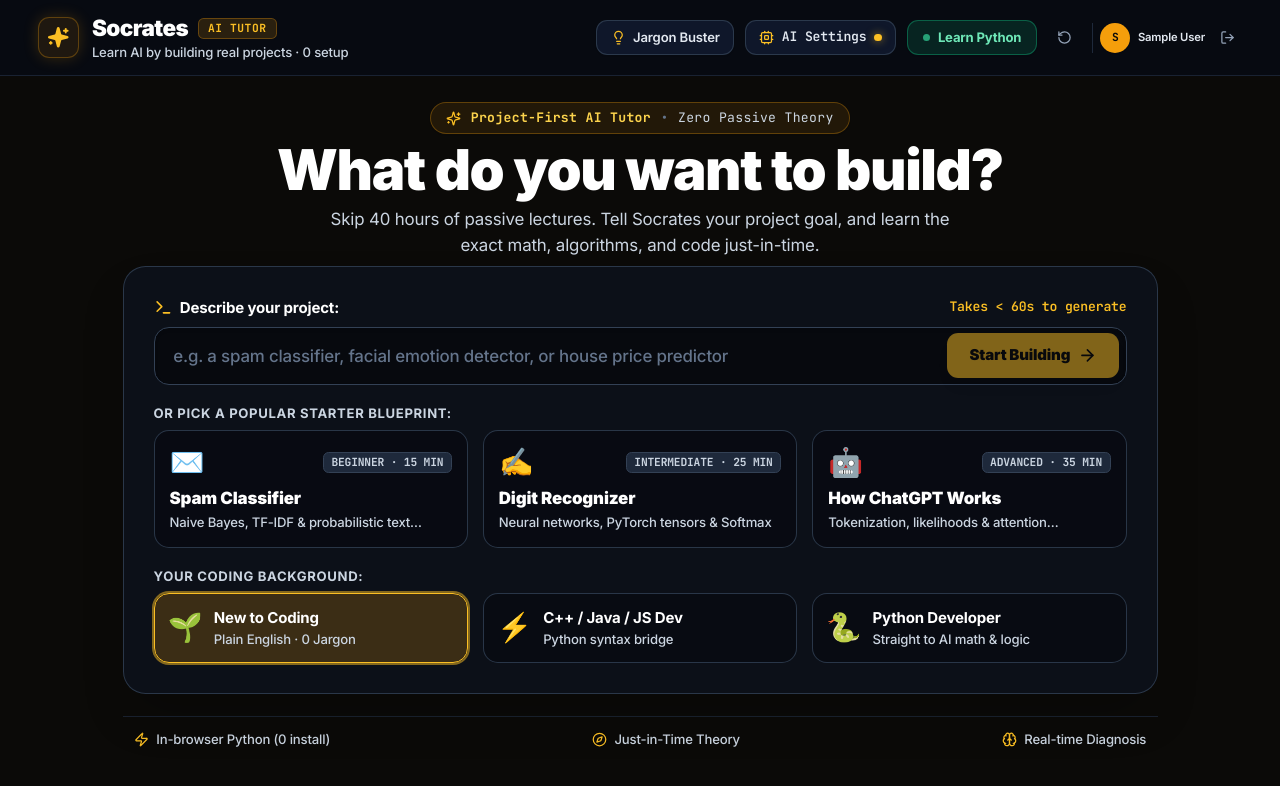
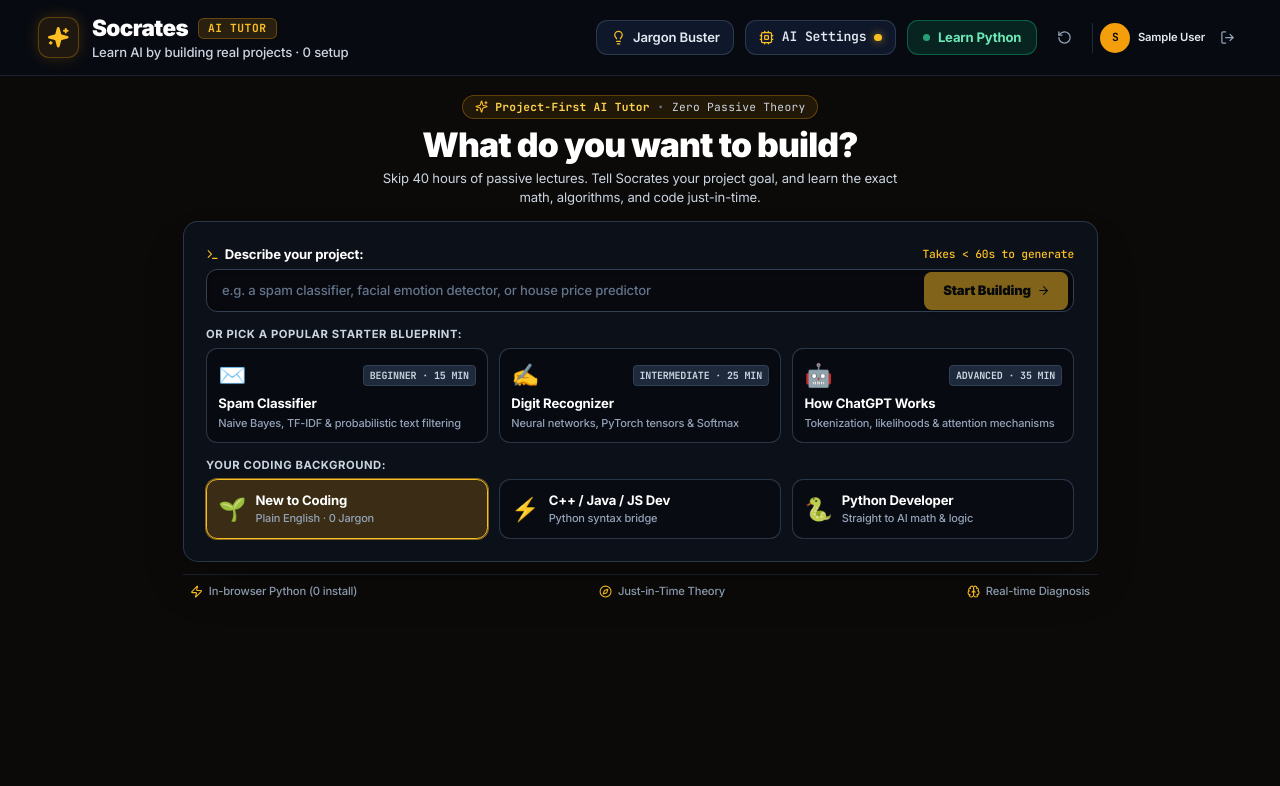
Before and after one commit to Suhas1010/Socrates, a Next.js app: page / in a window 1280 px wide. Shown: the top 786 px of the page. Built offline with nearby package versions, Linux system fonts and the light colour scheme; no server answers; sample sign-in values are in the browser's storage.

Commit message:
ui: scale down LandingView hero heading, input, and cards for sleek compact layout

```diff
--- a/src/components/LandingView.tsx
+++ b/src/components/LandingView.tsx
@@ -72,39 +72,39 @@
   };
 
   return (
-    <div className="relative w-full max-w-5xl md:max-w-6xl mx-auto px-4 sm:px-6 pt-3 sm:pt-5 pb-10 sm:pb-12 text-slate-100 flex flex-col justify-between min-h-full">
+    <div className="relative w-full max-w-4xl md:max-w-5xl mx-auto px-4 sm:px-6 pt-2 sm:pt-4 pb-16 sm:pb-20 text-slate-100 flex flex-col justify-start min-h-full">
       {/* Ambient background glow */}
-      <div className="absolute top-0 left-1/2 -translate-x-1/2 w-[700px] h-[300px] bg-gradient-to-b from-amber-500/15 via-amber-500/5 to-transparent blur-3xl pointer-events-none -z-10" />
+      <div className="absolute top-0 left-1/2 -translate-x-1/2 w-[600px] h-[250px] bg-gradient-to-b from-amber-500/15 via-amber-500/5 to-transparent blur-3xl pointer-events-none -z-10" />
 
       {/* Hero Header */}
-      <div className="text-center pt-1 sm:pt-2 space-y-2 flex-shrink-0">
-        <div className="inline-flex items-center gap-2.5 px-4 py-1.5 rounded-full bg-amber-500/10 border border-amber-500/30 text-amber-300 text-xs sm:text-sm font-mono tracking-wide shadow-sm">
-          <Sparkles className="w-4 h-4 text-amber-400" />
+      <div className="text-center pt-1 space-y-1.5 flex-shrink-0 mb-3">
+        <div className="inline-flex items-center gap-2 px-3 py-1 rounded-full bg-amber-500/10 border border-amber-500/30 text-amber-300 text-xs font-mono tracking-wide shadow-sm">
+          <Sparkles className="w-3.5 h-3.5 text-amber-400" />
           <span className="font-bold">Project-First AI Tutor</span>
           <span className="text-slate-500">•</span>
           <span className="text-slate-300">Zero Passive Theory</span>
         </div>
 
-        <h1 className="text-3xl sm:text-4xl md:text-5xl lg:text-6xl font-black tracking-tight text-white leading-tight">
+        <h1 className="text-2xl sm:text-3xl md:text-4xl font-black tracking-tight text-white leading-tight">
           What do you want to build?
         </h1>
 
-        <p className="text-sm sm:text-base md:text-lg text-slate-300 max-w-2xl mx-auto leading-relaxed font-normal">
+        <p className="text-xs sm:text-sm text-slate-300 max-w-xl mx-auto leading-relaxed font-normal">
           Skip 40 hours of passive lectures. Tell Socrates your project goal, and learn the exact math, algorithms, and code just-in-time.
         </p>
       </div>
 
       {/* Main Glass Intake Panel */}
-      <div className="p-5 sm:p-7 md:p-8 rounded-3xl border border-slate-700/80 bg-[#0d111a]/95 backdrop-blur-xl shadow-2xl relative my-1 sm:my-2 flex-shrink-0">
-        <form onSubmit={handleSubmit} className="space-y-4 md:space-y-5">
+      <div className="p-4 sm:p-6 rounded-2xl border border-slate-700/80 bg-[#0d111a]/95 backdrop-blur-xl shadow-2xl relative my-1 flex-shrink-0">
+        <form onSubmit={handleSubmit} className="space-y-3.5 sm:space-y-4">
           {/* Search/Goal Input with Embedded Submit */}
-          <div className="space-y-2">
-            <div className="flex items-center justify-between text-sm md:text-base font-bold text-slate-200">
-              <span className="flex items-center gap-2 text-white">
-                <Terminal className="w-4 h-4 md:w-5 md:h-5 text-amber-400" />
+          <div className="space-y-1.5">
+            <div className="flex items-center justify-between text-xs sm:text-sm font-bold text-slate-200">
+              <span className="flex items-center gap-1.5 text-white">
+                <Terminal className="w-3.5 h-3.5 text-amber-400" />
                 Describe your project:
               </span>
-              <span className="text-xs sm:text-sm text-amber-400 font-mono font-semibold">
+              <span className="text-[11px] sm:text-xs text-amber-400 font-mono font-medium">
                 Takes &lt; 60s to generate
               </span>
             </div>
@@ -117,23 +117,23 @@
                 onChange={(e) => setGoal(e.target.value)}
                 placeholder="e.g. a spam classifier, facial emotion detector, or house price predictor"
                 required
-                className="w-full bg-[#07090e] border border-slate-700 focus:border-amber-400 focus:ring-2 focus:ring-amber-400/25 text-white placeholder-slate-500 pl-5 pr-44 py-3.5 sm:py-4 rounded-2xl text-base sm:text-lg outline-none shadow-inner transition-all font-sans font-medium"
+                className="w-full bg-[#07090e] border border-slate-700 focus:border-amber-400 focus:ring-1 focus:ring-amber-400/30 text-white placeholder-slate-500 pl-4 pr-36 py-2.5 sm:py-3 rounded-xl text-xs sm:text-sm outline-none shadow-inner transition-all font-sans font-medium"
               />
               <button
                 id="start-button"
                 type="submit"
                 disabled={!goal.trim() || isLoadingPlan}
-                className="absolute right-2 px-5 sm:px-6 py-2.5 sm:py-3 rounded-xl bg-amber-400 hover:bg-amber-300 text-zinc-950 font-black text-xs sm:text-sm md:text-base transition-all flex items-center gap-2 shadow-lg disabled:opacity-50 disabled:cursor-not-allowed active:scale-95 cursor-pointer"
+                className="absolute right-1.5 px-4 sm:px-5 py-2 sm:py-2.5 rounded-lg bg-amber-400 hover:bg-amber-300 text-zinc-950 font-black text-xs sm:text-sm transition-all flex items-center gap-1.5 shadow-md disabled:opacity-50 disabled:cursor-not-allowed active:scale-95 cursor-pointer"
               >
                 {isLoadingPlan ? (
                   <>
-                    <span className="w-4 h-4 border-2 border-zinc-950 border-t-transparent rounded-full animate-spin" />
+                    <span className="w-3.5 h-3.5 border-2 border-zinc-950 border-t-transparent rounded-full animate-spin" />
                     <span>Planning...</span>
                   </>
                 ) : (
                   <>
                     <span>Start Building</span>
-                    <ArrowRight className="w-4 h-4 md:w-5 md:h-5" />
+                    <ArrowRight className="w-3.5 h-3.5" />
                   </>
                 )}
               </button>
@@ -141,11 +141,11 @@
           </div>
 
           {/* Starter Project Blueprints */}
-          <div className="space-y-2">
-            <div className="text-xs sm:text-sm text-slate-300 font-bold uppercase tracking-wider flex items-center justify-between">
+          <div className="space-y-1.5">
+            <div className="text-[11px] sm:text-xs text-slate-300 font-bold uppercase tracking-wider flex items-center justify-between">
               <span>Or pick a popular starter blueprint:</span>
             </div>
-            <div className="grid grid-cols-1 sm:grid-cols-3 gap-3 md:gap-4">
+            <div className="grid grid-cols-1 sm:grid-cols-3 gap-2.5 md:gap-3">
               {exampleChips.map((chip) => {
                 const isSelected = goal.toLowerCase() === chip.label.toLowerCase();
                 return (
@@ -153,23 +153,23 @@
                     type="button"
                     key={chip.label}
                     onClick={() => handleChipClick(chip.label)}
-                    className={`text-left p-3.5 sm:p-4 rounded-2xl border transition-all flex flex-col justify-between group relative overflow-hidden cursor-pointer ${
+                    className={`text-left p-3 rounded-xl border transition-all flex flex-col justify-between group relative overflow-hidden cursor-pointer ${
                       isSelected
-                        ? "bg-amber-500/20 border-amber-400 text-white ring-2 ring-amber-400/50 shadow-md"
+                        ? "bg-amber-500/20 border-amber-400 text-white ring-1 ring-amber-400/50 shadow-md"
                         : "bg-[#080B12]/90 border-slate-700/80 hover:border-amber-400/50 text-slate-200 hover:text-white"
                     }`}
                   >
-                    <div className="flex items-center justify-between w-full mb-1.5">
-                      <span className="text-2xl md:text-3xl">{chip.icon}</span>
-                      <span className="text-[10px] sm:text-xs uppercase font-mono px-2 py-0.5 rounded-md bg-slate-800 text-slate-300 border border-slate-700 font-bold">
+                    <div className="flex items-center justify-between w-full mb-1">
+                      <span className="text-xl md:text-2xl">{chip.icon}</span>
+                      <span className="text-[9px] sm:text-[10px] uppercase font-mono px-1.5 py-0.5 rounded bg-slate-800 text-slate-300 border border-slate-700 font-bold">
                         {chip.tag}
                       </span>
                     </div>
                     <div>
-                      <div className="text-sm sm:text-base md:text-lg font-black text-white group-hover:text-amber-300 transition-colors">
+                      <div className="text-xs sm:text-sm font-bold text-white group-hover:text-amber-300 transition-colors">
                         {chip.title}
                       </div>
-                      <div className="text-xs sm:text-sm text-slate-300 line-clamp-1 leading-normal font-medium mt-0.5">
+                      <div className="text-[10px] sm:text-[11px] text-slate-400 line-clamp-1 leading-normal font-medium mt-0.5">
                         {chip.desc}
                       </div>
                     </div>
@@ -180,26 +180,26 @@
           </div>
 
           {/* Coding Background Selector */}
-          <div className="space-y-2">
-            <div className="text-xs sm:text-sm text-slate-300 font-bold uppercase tracking-wider">
+          <div className="space-y-1.5">
+            <div className="text-[11px] sm:text-xs text-slate-300 font-bold uppercase tracking-wider">
               Your Coding Background:
             </div>
-            <div className="grid grid-cols-3 gap-3 md:gap-4">
+            <div className="grid grid-cols-3 gap-2.5 md:gap-3">
               {codingBgOptions.map((opt) => (
                 <button
                   type="button"
                   key={opt.id}
                   onClick={() => setCodingBg(opt.id)}
-                  className={`p-3 sm:p-3.5 rounded-2xl border text-left transition-all flex items-center gap-3 cursor-pointer ${
+                  className={`p-2.5 sm:p-3 rounded-xl border text-left transition-all flex items-center gap-2.5 cursor-pointer ${
                     codingBg === opt.id
-                      ? "bg-amber-500/20 border-amber-400 text-white ring-2 ring-amber-400/50"
+                      ? "bg-amber-500/20 border-amber-400 text-white ring-1 ring-amber-400/50"
                       : "bg-[#080B12]/80 border-slate-700/80 hover:border-amber-400/40 text-slate-200 hover:text-white"
                   }`}
                 >
-                  <span className="text-2xl md:text-3xl flex-shrink-0">{opt.icon}</span>
+                  <span className="text-xl md:text-2xl flex-shrink-0">{opt.icon}</span>
                   <div className="min-w-0 flex-1">
-                    <div className="text-xs sm:text-sm md:text-base font-bold text-white truncate">{opt.title}</div>
-                    <div className="text-xs sm:text-sm text-slate-300 truncate font-medium">{opt.subtitle}</div>
+                    <div className="text-xs sm:text-sm font-bold text-white truncate">{opt.title}</div>
+                    <div className="text-[10px] sm:text-[11px] text-slate-400 truncate font-medium">{opt.subtitle}</div>
                   </div>
                 </button>
               ))}
@@ -209,17 +209,17 @@
       </div>
 
       {/* Micro Trust Indicators / Bottom Row */}
-      <div className="flex items-center justify-between text-xs sm:text-sm text-slate-300 px-3 py-3.5 mt-4 border-t border-slate-800/80 flex-shrink-0 font-medium">
-        <div className="flex items-center gap-2">
-          <Zap className="w-4 h-4 text-amber-400" />
+      <div className="flex items-center justify-between text-[11px] sm:text-xs text-slate-400 px-2 py-2.5 mt-2 border-t border-slate-800/80 flex-shrink-0 font-medium">
+        <div className="flex items-center gap-1.5">
+          <Zap className="w-3.5 h-3.5 text-amber-400" />
           <span>In-browser Python (0 install)</span>
         </div>
-        <div className="hidden sm:flex items-center gap-2">
-          <Compass className="w-4 h-4 text-amber-400" />
+        <div className="hidden sm:flex items-center gap-1.5">
+          <Compass className="w-3.5 h-3.5 text-amber-400" />
           <span>Just-in-Time Theory</span>
         </div>
-        <div className="flex items-center gap-2">
-          <Brain className="w-4 h-4 text-amber-400" />
+        <div className="flex items-center gap-1.5">
+          <Brain className="w-3.5 h-3.5 text-amber-400" />
           <span>Real-time Diagnosis</span>
         </div>
       </div>
```
